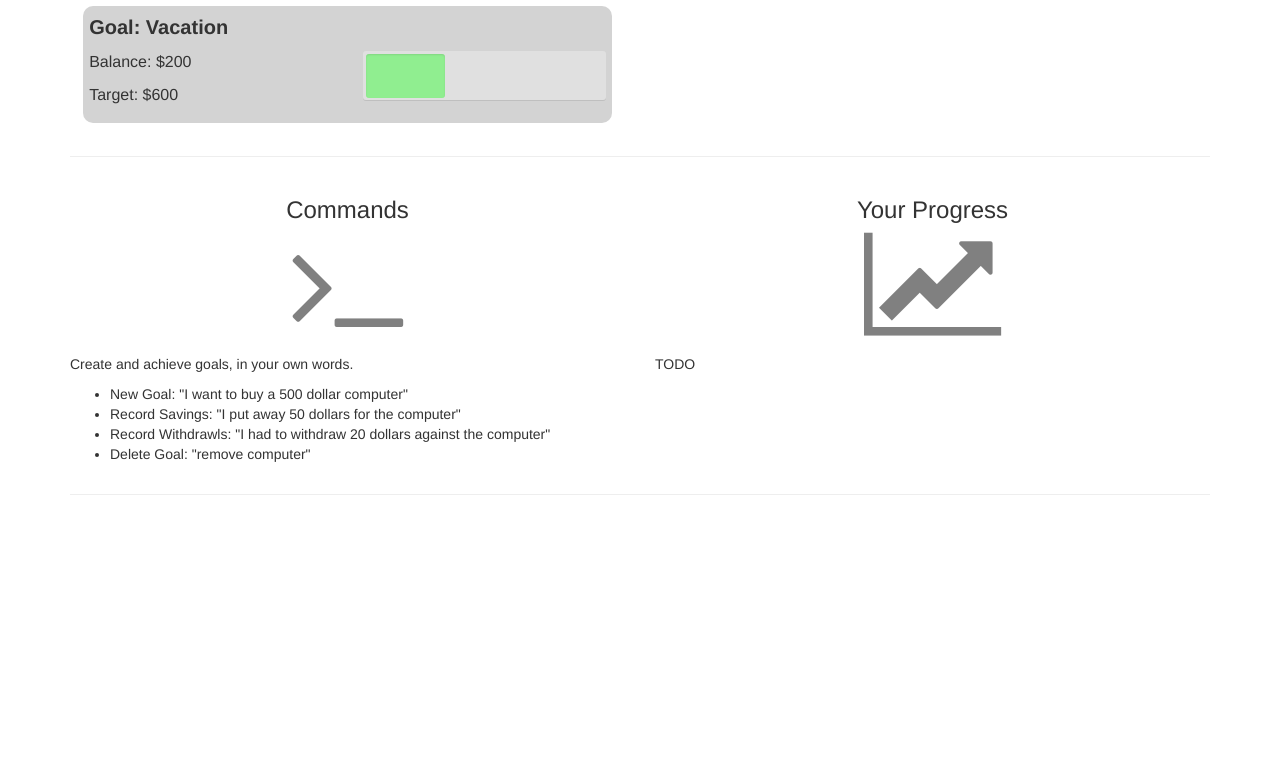
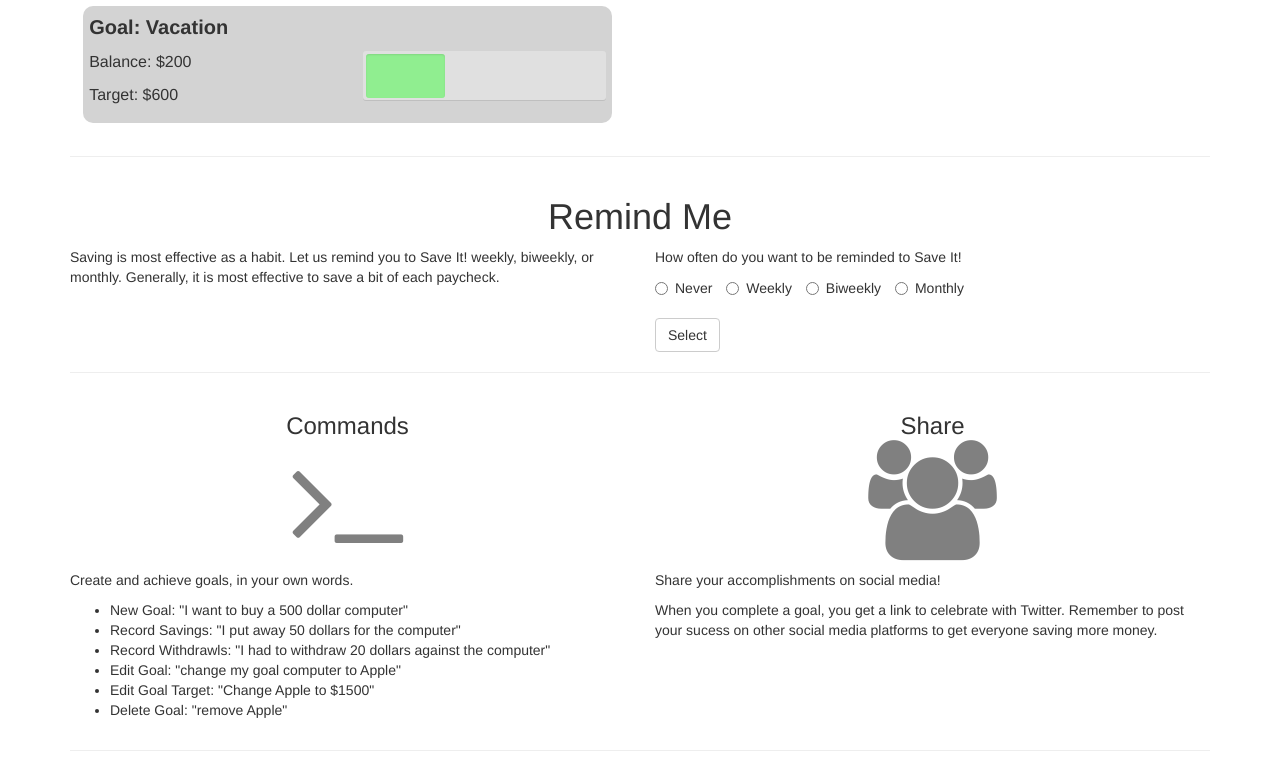
Before and after one commit to gmareske/castle-savings, a Flask app: page /app in a window 1280 px wide. Shown: the part 442-1213 px from the top of the page. Before the commit the page ends 937 px from the top, so only its background shows below. Run offline with Flask 2, Linux system fonts and the light colour scheme; some libraries are stand-ins or nearby versions.

Commit message:
reminder

```diff
--- a/templates/app.html
+++ b/templates/app.html
@@ -73,6 +73,23 @@
 <div class="container">
 <hr>
 <div class="row control-group">
+  <h1 class="text-center">Remind Me</h1>
+  <div class="col-md-6 col-xs-12 col-sm-12 info">
+    <p>Saving is most effective as a habit. Let us remind you to Save It! weekly, biweekly, or monthly. Generally, it is most effective to save a bit of each paycheck.</p>
+  </div>
+  <div class="col-md-6 col-xs-12 col-sm-12 info">
+    <form>
+      <p>How often do you want to be reminded to Save It!</p>
+      <label class="radio-inline"><input type="radio" name="optradio">Never</label>
+      <label class="radio-inline"><input type="radio" name="optradio">Weekly</label>
+      <label class="radio-inline"><input type="radio" name="optradio">Biweekly</label>
+      <label class="radio-inline"><input type="radio" name="optradio">Monthly</label><br><br>
+      <button type="submit" class="btn btn-default">Select</button>
+    </form>
+  </div>
+</div>
+<hr>
+<div class="row control-group">
   <div class="col-md-6 col-xs-12 col-sm-12 info">
       <h3 class="text-center">Commands</br>
       <i class="fa fa-terminal fa-5x"></i></h3>
@@ -81,13 +98,16 @@
         <li>New Goal: "I want to buy a 500 dollar computer"</li>
         <li>Record Savings: "I put away 50 dollars for the computer"</li>
         <li>Record Withdrawls: "I had to withdraw 20 dollars against the computer"</li>
-        <li>Delete Goal: "remove computer"
+        <li>Edit Goal: "change my goal computer to Apple"</li>
+        <li>Edit Goal Target: "Change Apple to $1500"</li>
+        <li>Delete Goal: "remove Apple"</li>
       </ul>
    </div>
   <div class="col-md-6 col-xs-12 col-sm-12 info">
-      <h3 class="text-center">Your Progress</br>
-      <i class="fa fa-line-chart fa-5x"></i></h3>
-      <p>TODO</p>
+      <h3 class="text-center">Share</br>
+      <i class="fa fa-users fa-5x"></i></h3>
+      <p>Share your accomplishments on social media!</p>
+      <p>When you complete a goal, you get a link to celebrate with Twitter. Remember to post your sucess on other social media platforms to get everyone saving more money.</p>
   </div>
 </div>
 <hr>
```
